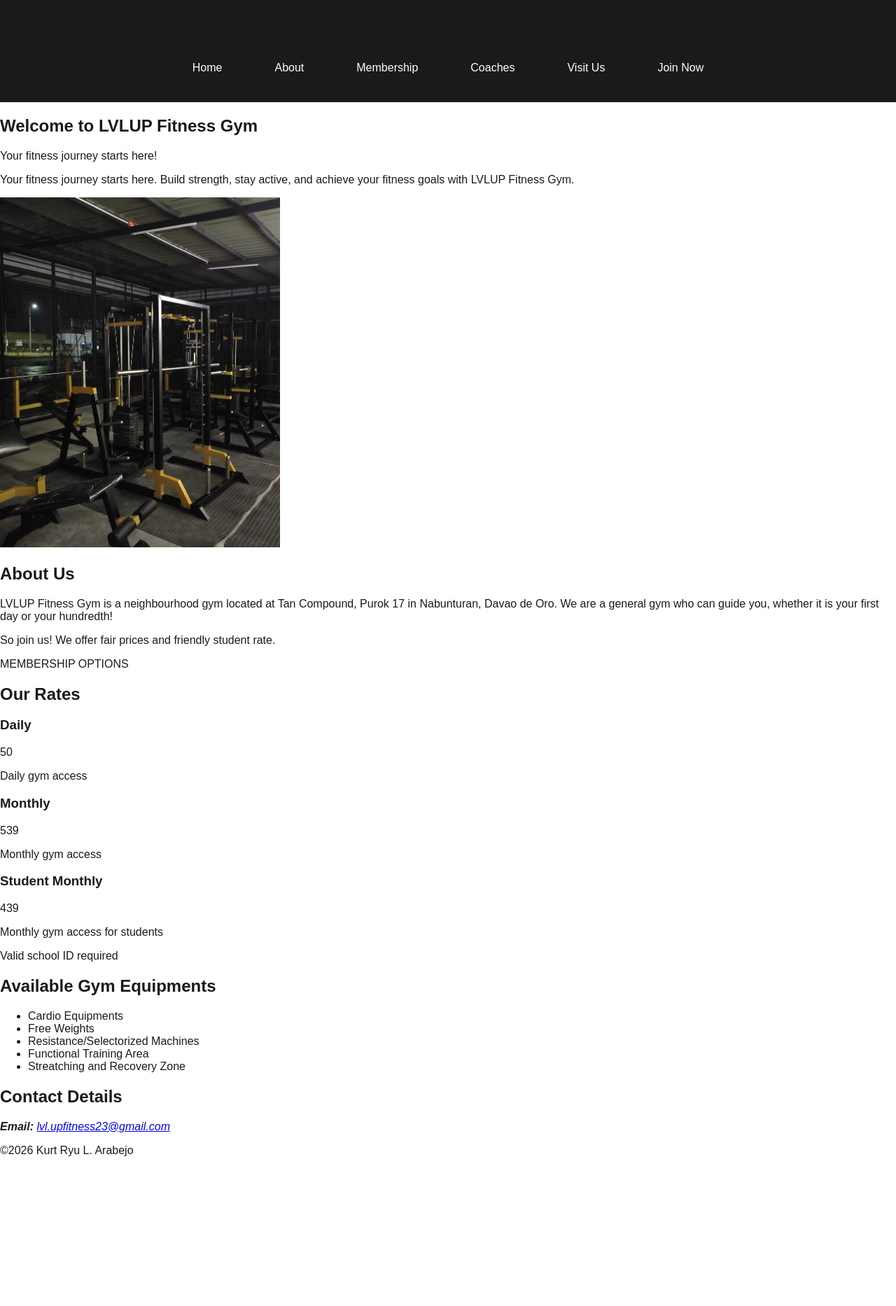
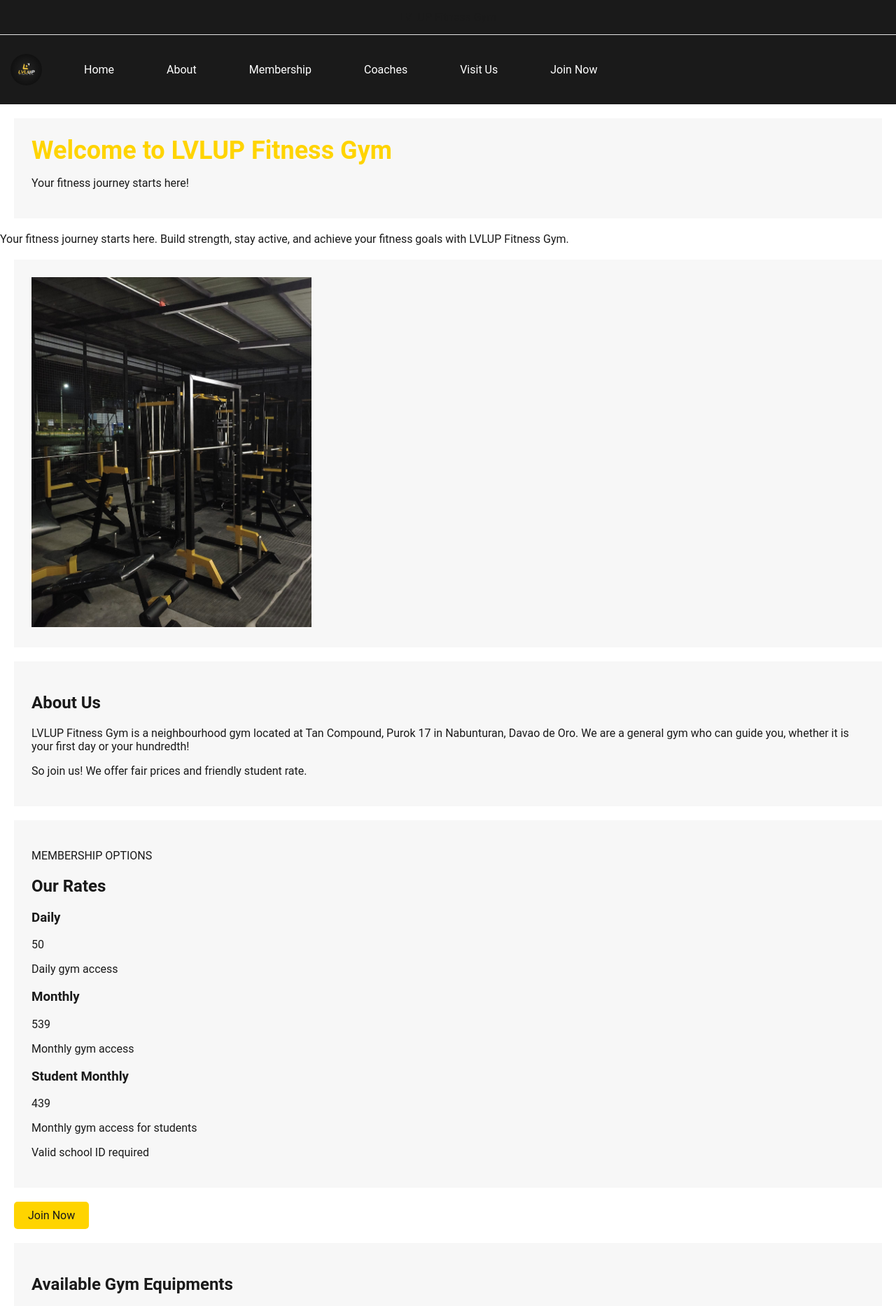
Before and after one commit to Noirz-dot/arabejo-LVLUP, a plain HTML site: page index.html in a window 1280 px wide. Shown: the top 1866 px of the page at 70% size. Before the commit the page ends 1669 px from the top, so only its background shows below. Drawn offline with Linux system fonts and the light colour scheme.

Commit message:
add logo header and call to action button

```diff
--- a/css/style.css
+++ b/css/style.css
@@ -1,7 +1,7 @@
 body {
   background-color: #ffffff;
   color: #1A1A1A;
-  font-family: sans-serif;
+  font-family: 'Roboto', sans-serif;
   margin: 0;
 }
 
@@ -11,15 +11,21 @@ header {
   display: flex;
   justify-content: center;
   gap: 25px;
+  border-bottom: 1px solid #E5E5E5;
 
 }
 
+h1 {
+  color: #FFD400;
+  font-size: 36px;
+  margin: 0;
+}
 
 nav {
   background-color: #1A1A1A;
   padding: 15px;
   display: flex;
-  justify-content: center;
+  align-items: center;
   gap: 25px;
 }
 
@@ -35,3 +41,41 @@ nav a:hover {
   font-size: 18px;
   color: #1a1a1a;
 }
+
+.navLogo {
+  width: 45px;
+  height: 45px;
+  border-radius: 50%;
+  margin-right: 10px;
+}
+
+section {
+  background-color: #F7F7F7;
+  margin: 20px;
+  padding: 25px;
+
+}
+
+footer {
+  background-color: #1A1A1A;
+  color: #FFFFFF;
+  text-align: left;
+  padding: 25px;
+  margin-top: 30px;
+  border-top: 1px solid #E5E5E5;
+}
+
+.button {
+  display: inline-block;
+  background-color: #FFD400;
+  color: #1A1A1A;
+  text-decoration: none;
+  padding: 10px 20px;
+  border-radius: 5px;
+  margin-left: 20px;
+}
+
+.button:hover {
+  background-color: #1A1A1A;
+  color: #FFD400;
+}
--- a/index.html
+++ b/index.html
@@ -10,15 +10,15 @@
   <body>
     <header>LVLUP Fitness Gym</header>
     <nav>
+      <img src="images/lvlupLogo.jpg" alt="LVLUP Fitness Gym Logo" class="navLogo" />
       <a href="#">Home</a>
-
       <a href="#">About</a>
       <a href="#">Membership</a>
       <a href="#">Coaches</a>
       <a href="#">Visit Us</a>
       <a href="#">Join Now</a>
     </nav>
-    </header>
+
 
     <!-- Hero Section -->
     <section class="hero">
@@ -75,6 +75,7 @@
         <p>Monthly gym access for students</p>
         <p>Valid school ID required</p>
       </section>
+      <a href="#" class="button">Join Now</a>
 
     <!-- Available Equipments -->
       <section>
```
Also changed, not shown: images/lvlupLogo.jpg (added), 1 other file.
